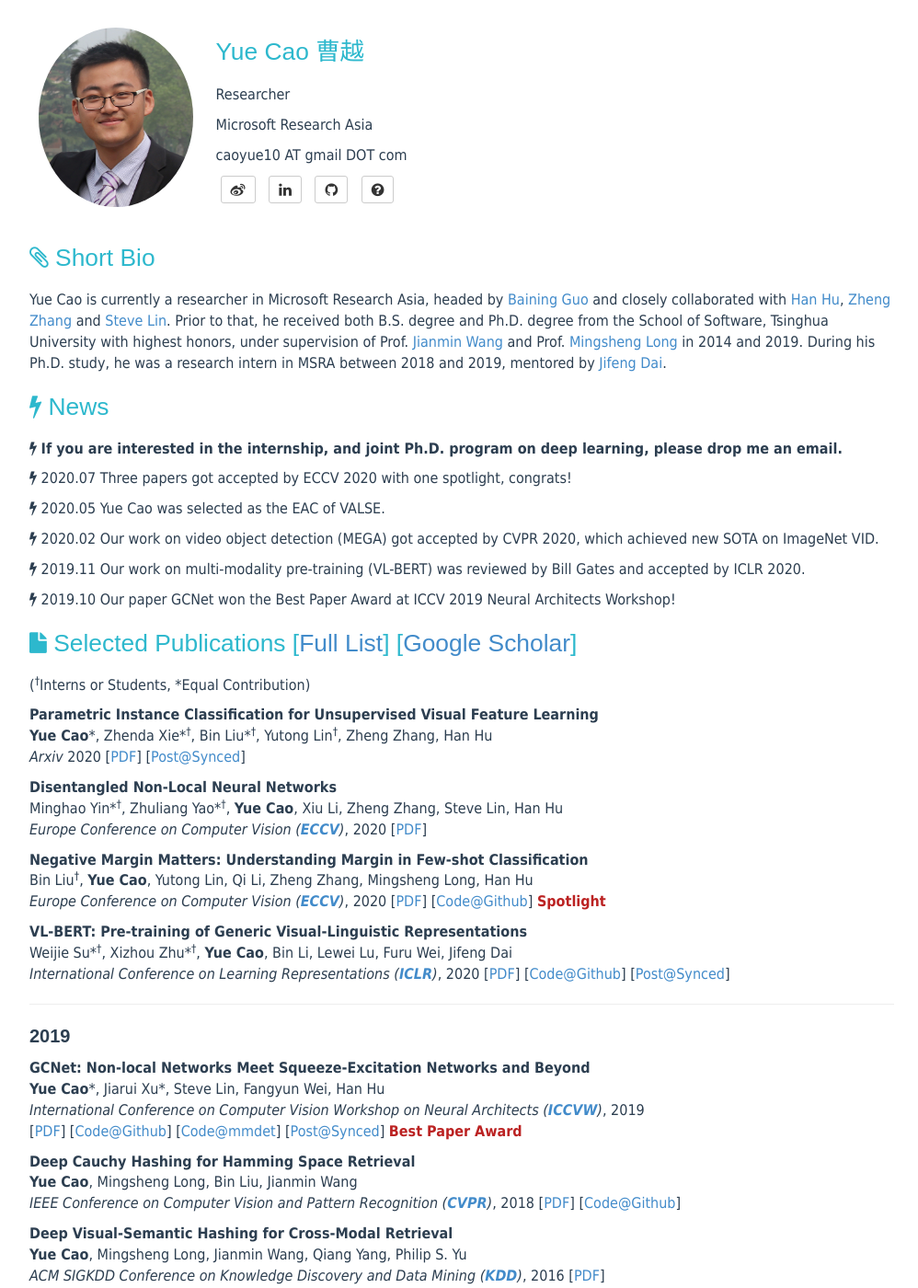
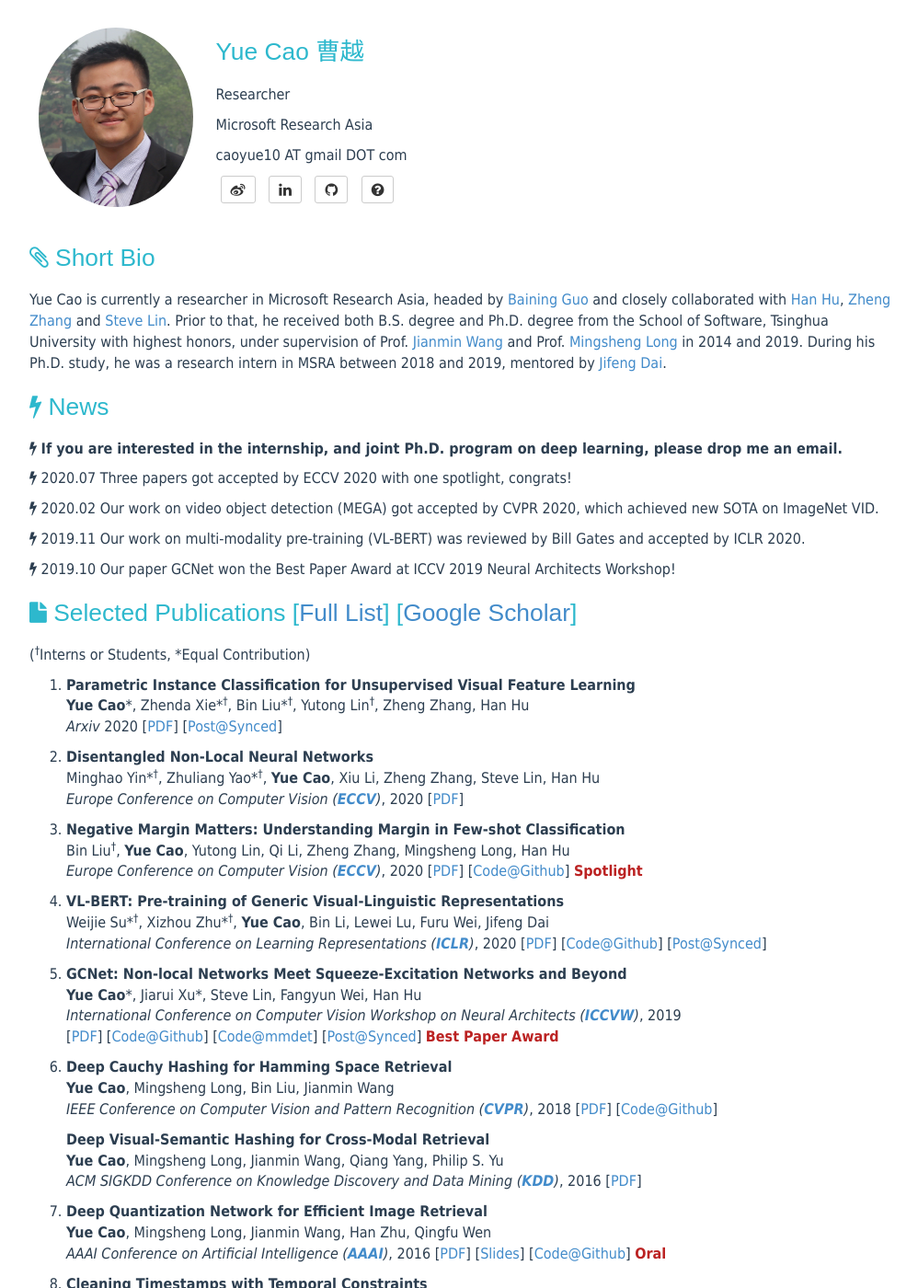
Before and after one commit to caoyue10/caoyue10.github.io, a Jekyll site: the page built from index.html, in a window 1280 px wide and 1400 px high. Shown: the whole window at 92% size, without its empty margins (138-1136 px from the left). Built offline with Jekyll 4.4.1, drawn with Linux system fonts in a browser that asks for light colours; the list of posts is cut into pages by our own code.

Commit message:
Update index.html

```diff
--- a/index.html
+++ b/index.html
@@ -27,10 +27,6 @@ tagline:
     </p>
     <p>
     <i class="fa fa-bolt"></i>
-    2020.05 Yue Cao was selected as the EAC of VALSE.
-    </p>
-    <p>
-    <i class="fa fa-bolt"></i>
     2020.02 Our work on video object detection (MEGA) got accepted by CVPR 2020, which achieved new SOTA on ImageNet VID.
     </p>
     <p>
@@ -47,32 +43,42 @@ tagline:
         <h1><i class="fa fa-file"></i> Selected Publications [<a href="http://yue-cao.me/allpub.html">Full List</a>] [<a href="https://scholar.google.com/citations?user=iRUO1ckAAAAJ&hl=zh-CN" target="_blank">Google Scholar</a>] </h1>
     </header>
 	<p>(<sup><span>&#8224;</span></sup>Interns or Students, *Equal Contribution)</p>
+    <ol>
+      <li>
 	<p><strong>Parametric Instance Classification for Unsupervised Visual Feature Learning</strong><br>
             <strong>Yue Cao</strong>*, Zhenda Xie*<sup><span>&#8224;</span></sup>, Bin Liu*<sup><span>&#8224;</span></sup>, Yutong Lin<sup><span>&#8224;</span></sup>, Zheng Zhang, Han Hu<br>
             <em>Arxiv</em> 2020 [<a href="https://arxiv.org/abs/2006.14618">PDF</a>] [<a href="https://www.jiqizhixin.com/articles/2020-07-09-7">Post@Synced</a>]
             </p>
+      </li>
+      <li>
 	<p><strong>Disentangled Non-Local Neural Networks
 </strong><br>
             Minghao Yin*<sup><span>&#8224;</span></sup>, Zhuliang Yao*<sup><span>&#8224;</span></sup>, <strong>Yue Cao</strong>, Xiu Li, Zheng Zhang, Steve Lin, Han Hu<br>
             <em>Europe Conference on Computer Vision (<a href="https://eccv2020.eu/"><strong>ECCV</strong></a>)</em>, 2020 [<a href="https://arxiv.org/abs/2006.06668">PDF</a>]
             </p>
+      </li>
+      <li>
 	<p><strong>Negative Margin Matters: Understanding Margin in Few-shot Classification
 </strong><br>
             Bin Liu<sup><span>&#8224;</span></sup>, <strong>Yue Cao</strong>, Yutong Lin, Qi Li, Zheng Zhang, Mingsheng Long, Han Hu<br>
             <em>Europe Conference on Computer Vision (<a href="https://eccv2020.eu/"><strong>ECCV</strong></a>)</em>, 2020 [<a href="https://arxiv.org/abs/2003.12060">PDF</a>] [<a href="https://github.com/bl0/negative-margin.few-shot">Code@Github</a>]
             <span class="highlight"><strong>Spotlight</strong></span>
             </p>
+      </li>
+      <li>
 	<p><strong>VL-BERT: Pre-training of Generic Visual-Linguistic Representations</strong><br>
             Weijie Su*<sup><span>&#8224;</span></sup>, Xizhou Zhu*<sup><span>&#8224;</span></sup>, <strong>Yue Cao</strong>, Bin Li, Lewei Lu, Furu Wei, Jifeng Dai<br>
             <em>International Conference on Learning Representations (<a href="https://openreview.net/group?id=ICLR.cc/2020/Conference"><strong>ICLR</strong></a>)</em>, 2020 [<a href="https://arxiv.org/abs/1908.08530">PDF</a>] [<a href="https://github.com/jackroos/VL-BERT">Code@Github</a>] [<a href="https://www.jiqizhixin.com/articles/2019-09-03-10">Post@Synced</a>]
             </p>
-	<hr>
-	<p style="font-size:20px;font-weight:bold;font-family:Arial,sans-serif;">2019</p>
+      </li>
+      <li>
 	<p><strong>GCNet: Non-local Networks Meet Squeeze-Excitation Networks and Beyond</strong><br>
             <strong>Yue Cao</strong>*, Jiarui Xu*, Steve Lin, Fangyun Wei, Han Hu<br>
             <em>International Conference on Computer Vision Workshop on Neural Architects (<a href="http://iccv2019.thecvf.com/"><strong>ICCVW</strong></a>)</em>, 2019 <br>
 	    [<a href="https://arxiv.org/pdf/1904.11492.pdf">PDF</a>] [<a href="https://github.com/xvjiarui/GCNet">Code@Github</a>]  [<a href="https://github.com/open-mmlab/mmdetection/tree/master/configs/gcnet">Code@mmdet</a>]  [<a href="https://www.jiqizhixin.com/articles/2019-05-06-12">Post@Synced</a>] <span class="highlight"><strong>Best Paper Award</strong></span>
             </p>
+      </li>
+      <li>
 	<p><strong>Deep Cauchy Hashing for Hamming Space Retrieval</strong><br>
             <strong>Yue Cao</strong>, Mingsheng Long, Bin Liu, Jianmin Wang<br>
             <em>IEEE Conference on Computer Vision and Pattern Recognition (<a href="http://cvpr2018.thecvf.com/"><strong>CVPR</strong></a>)</em>, 2018
@@ -84,6 +90,8 @@ tagline:
             <br>
             <em>ACM SIGKDD Conference on Knowledge Discovery and Data Mining (<a href="http://www.kdd.org/kdd2016/"><strong>KDD</strong></a>)</em>, 2016 [<a href="http://www.kdd.org/kdd2016/papers/files/rpp0086-caoA.pdf">PDF</a>]
         </p>
+      </li>
+      <li>
         <p>
             <strong>Deep Quantization Network for Efficient Image Retrieval</strong>
             <br>
@@ -93,6 +101,8 @@ tagline:
             [<a href="doc/deep-quantization-networks-dqn-aaai16.pdf">PDF</a>] [<a href="doc/deep-quantization-networks-dqn-slides-aaai16.pdf">Slides</a>] [<a href="https://github.com/caoyue10/cvpr17-dvsq/tree/aaai16-dqn">Code@Github</a>]
 	    <span class="highlight"><strong>Oral</strong></span>
         </p>
+      </li>
+      <li>
 	<p>
             <strong>Cleaning Timestamps with Temporal Constraints</strong>
             <br>
@@ -102,12 +112,16 @@ tagline:
             [<a href="http://ise.thss.tsinghua.edu.cn/sxsong/doc/16vldb.pdf">PDF</a>]
 	    <span class="highlight"><strong>Oral</strong></span>
         </p>
+      </li>
+      <li>
             <p><strong>Learning Transferable Features with Deep Adaptation Networks</strong><br>
             Mingsheng Long, <strong>Yue Cao</strong>, Jianmin Wang, Michael I. Jordan<br>
             <em>International Conference on Machine Learning (<a href="http://icml.cc/2015/"><strong>ICML</strong></a>)</em>, 2015
             [<a href="http://ise.thss.tsinghua.edu.cn/~mlong/doc/deep-adaptation-networks-icml15.pdf">PDF</a>] [<a href="https://github.com/thuml/transfer-caffe">Code@Github</a>] <br>
             <em>IEEE Transactions on Pattern Analysis and Machine Intelligence (<a href="https://www.computer.org/web/tpami"><strong>TPAMI</strong></a>)</em>, 2018 [<a href="https://ieeexplore.ieee.org/document/8454781/">PDF</a>]
 	</p>
+      </li>
+    </ol>
 </div>
 
 <div class="honors">
```
